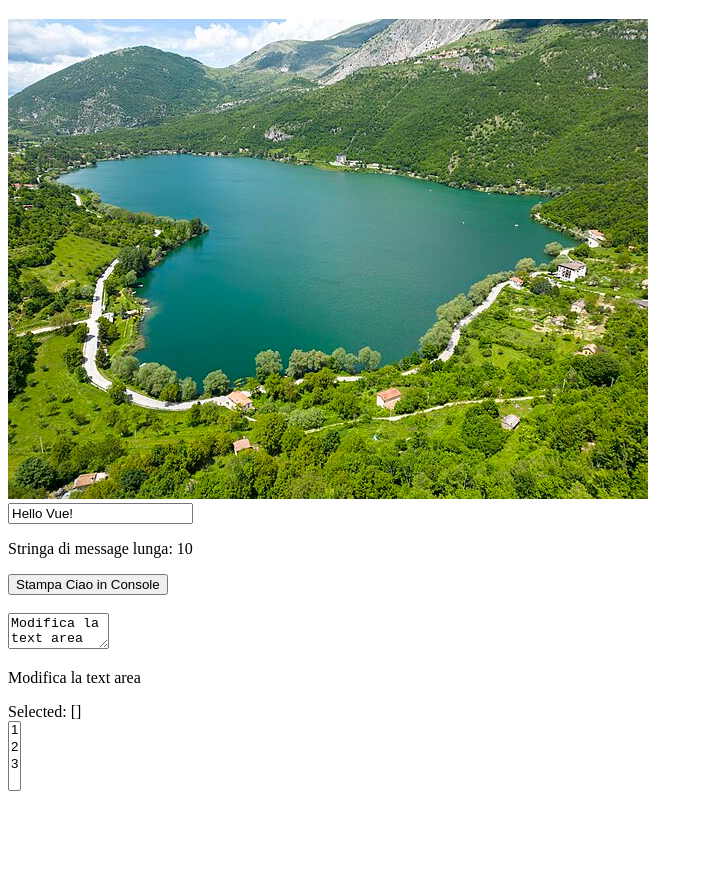
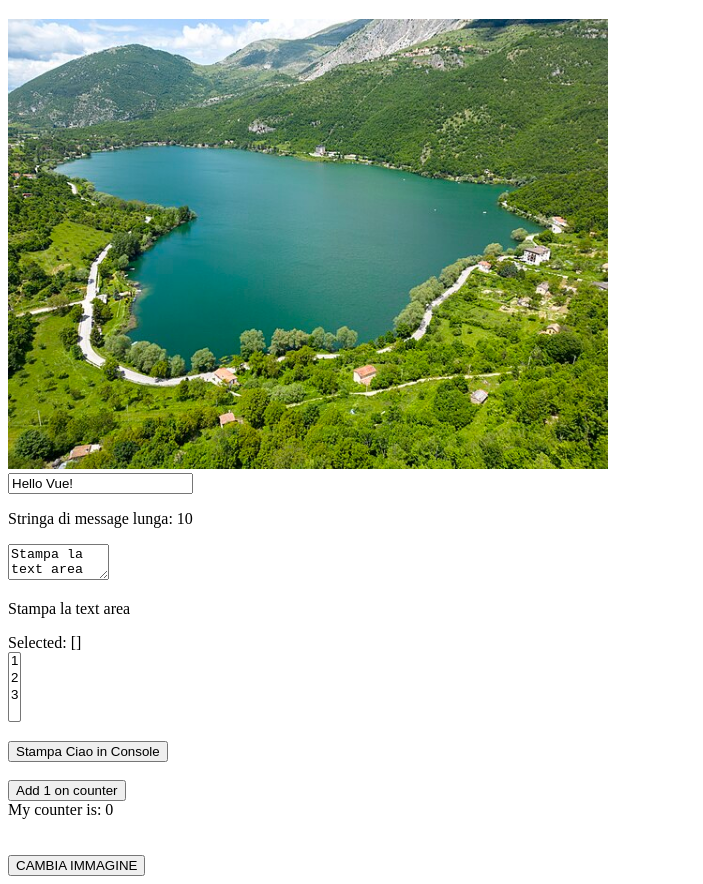
Before and after one commit to giacomomarongiu/vue-hello, a plain HTML site: page index.html in a window 1280 px wide. Shown: the part 61-945 px from the top of the page, without its empty margins (0-703 px from the left). Before the commit the page ends 861 px from the top, so only its background shows below. Drawn offline with nearby package versions, Linux system fonts and the light colour scheme.

Commit message:
exploring vuejs - add button that can change the img with v-on:click + some css for img width

```diff
--- /dev/null
+++ b/assets/css/style.css
@@ -0,0 +1,4 @@
+img{
+    max-width: 600px;
+    object-fit: contain;
+}
--- a/assets/js/app.js
+++ b/assets/js/app.js
@@ -9,8 +9,10 @@ createApp({
             //E' una proprietà ma diventa una variabile per il nostro DOM
             message: 'Hello Vue!',
             img: "./assets/img/lago.jpg",
-            mytext: "Modifica la text area",
+            mytext: "Stampa la text area",
             selected: [],
+            count: 0,
+            imgTwo: "./assets/img/montagna.jpg",
         }
     },
     // Methods
@@ -21,5 +23,12 @@ createApp({
         greetings: function () {
             console.log("Ciaooooo");
         },
+        //Funzione che mi permette di cambiare immagine
+        changeImg: function(){
+            if (this.img===this.imgTwo){
+                this.img="./assets/img/lago.jpg";
+            } else
+            this.img=this.imgTwo
+        }
     }
 }).mount('#app')
--- a/index.html
+++ b/index.html
@@ -5,6 +5,7 @@
     <meta charset="UTF-8">
     <meta name="viewport" content="width=device-width, initial-scale=1.0">
     <title>Vue - Hello</title>
+    <link rel="stylesheet" href="./assets/css/style.css">
 </head>
 
 <body>
@@ -22,7 +23,6 @@
 
 
         <!--Oltre l'esercizio, miei tentativi personali-->
-
         <div>
             <!-- v-model tiene costantemente monitorato il valore di message
                 e lo cambia anche nell'h1 se dovessi modificarlo input-->
@@ -30,10 +30,6 @@
             <!--Essendo message un oggetto posso utilizzare tutte le proprietà di Js-->
             <!--Tengo monitorata costantemente la lunghezza della stringa-->
             <p>Stringa di message lunga: {{message.length}}</p>
-
-            <!--Chiamare eventi dopo determinati stimoli-->
-            <button @click="greetings">Stampa Ciao in Console</button>
-            <div><br></div>
 
             <!--La textarea funziona con v-model-->
             <div><textarea v-model="mytext" cols="10" rows="2"></textarea>
@@ -50,6 +46,28 @@
             </select>
 
 
+            <!-- v-on per chiamare eventi dopo determinati stimoli-->
+            <div>
+                <br>
+                <button @click="greetings">Stampa Ciao in Console</button><br>
+                <!--Alternativa:
+                    <button v-on:click="greetings">Stampa Ciao in Console</button><br>
+                -->
+                <br>
+
+                <!-- Possiamo far eseguire del codice js scrivendolo sul DOM-->
+                <button v-on:click="count++">Add 1 on counter</button>
+                <div>My counter is: {{count}}</div>
+                <br>
+
+                <!--Provo a cambire l'immagie al click di un bottone-->
+                <!--Chiamo una funzione che al click stampa l'altra immagine e viceversa-->
+                <!--Potrebbe facilitare parecchio lo slider-->
+                <br> <button v-on:click="changeImg">CAMBIA IMMAGINE</button>
+
+
+            </div>
+
 
         </div>
 
```
